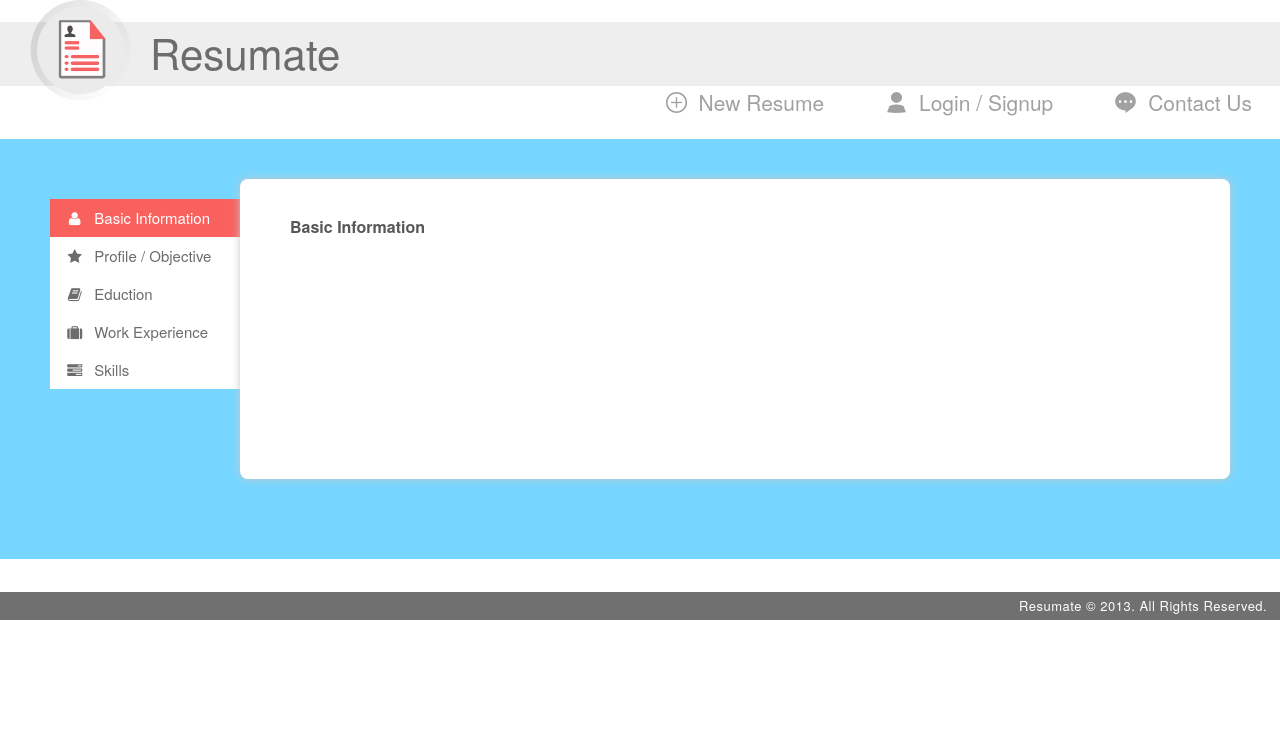
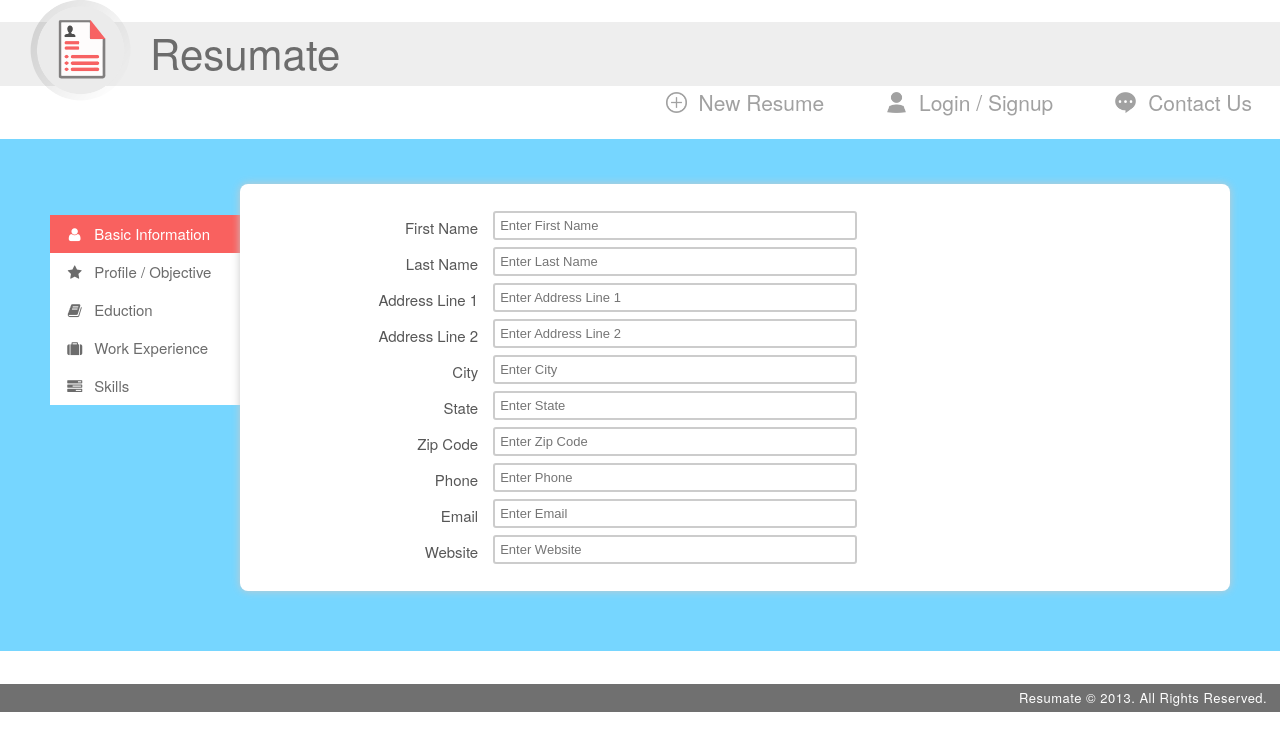
Before and after one commit to dorisxian/Resumate, a PHP site: page /NewResume.html in a window 1280 px wide. Shown: the part 29-780 px from the top of the page. Run offline with PHP 8.4, Linux system fonts and the light colour scheme.

Commit message:
Add Basic Info forms

```diff
--- a/NewResume.html
+++ b/NewResume.html
@@ -43,27 +43,37 @@
 					<a href="#work-form"><i class="fa fa-suitcase fa-fw"></i>Work Experience</a>
 				</li>
 				<li>
-					<a href="#skill-form"><i class=" fa fa-tasks fa-fw"></i>Skills</a>
+					<a href="#skill-form"><i class="fa fa-tasks fa-fw"></i>Skills</a>
 				</li>
 			</ul>
 		</section><!-- @end #sidemenu -->
 
 		<section id="form">
-			<div id="basic-form" class="formblock">
-				<h4>Basic Information</h4>
-			</div>
-			<div id="profile-form" class="formblock hidden">
+			<form id="basic-form" class="formblock">
+				<p><label>First Name</label><input type="text" name="fname" placeholder="Enter First Name"></p>
+				<p><label>Last Name</label><input type="text" name="lname" placeholder="Enter Last Name"></p>
+				<p><label>Address Line 1</label><input type="text" name="address1" placeholder="Enter Address Line 1"></p>
+				<p><label>Address Line 2</label><input type="text" name="address2" placeholder="Enter Address Line 2"></p>
+				<p><label>City</label><input type="text" name="city" placeholder="Enter City"></p>
+				<p><label>State</label><input type="text" name="state" placeholder="Enter State"></p>
+				<p><label>Zip Code</label><input type="text" name="zip" placeholder="Enter Zip Code"></p>
+				<p><label>Phone</label><input type="text" name="phone" placeholder="Enter Phone"></p>
+				<p><label>Email</label><input type="text" name="email" placeholder="Enter Email"></p>
+				<p><label>Website</label><input type="text" name="website" placeholder="Enter Website"></p>
+
+			</form>
+			<form id="profile-form" class="formblock hidden">
 				<h4>Profile Information</h4>
-			</div>
-			<div id="education-form" class="formblock hidden">
+			</form>
+			<form id="education-form" class="formblock hidden">
 				<h4>Eduction Information</h4>
-			</div>
-			<div id="work-form" class="formblock hidden">
+			</form>
+			<form id="work-form" class="formblock hidden">
 				<h4>Work Information</h4>
-			</div>
-			<div id="skill-form" class="formblock hidden">
+			</form>
+			<form id="skill-form" class="formblock hidden">
 				<h4>Skills</h4>
-			</div>
+			</form>
 		</section><!-- @end #form -->
 	</section><!-- @end #canvas -->
 
--- a/css/newresume.css
+++ b/css/newresume.css
@@ -2,7 +2,6 @@
 
 /*Tab Side Menu*/
 #sidemenu ul{
-	margin: 0;
 	padding: 0;
 	width: 200px;
 	float: left;
@@ -48,21 +47,50 @@
 	-moz-box-shadow: 0 0 8px #C9C9C9;
 	-webkit-box-shadow: 0 0 8px #C9C9C9;
 	box-shadow: 0 0 8px #C9C9C9;
-	margin-top: -20px;
+	margin-top: -15px;
 	display: block;
 	background: white;
 	padding: 0px 30px;
 	margin-left: 190px;
 	min-height: 300px;
 	z-index: 1;
+	font-size: 15px;
 }
 .formblock {
 	display: block;
-	padding: 15px 20px;
+	padding: 20px 30px;
+}
+.formblock.hidden {
+	display: none;
+}
+#form input{
+	padding: 5px;
+	-webkit-border-radius: 3px;
+	border-radius: 3px;
+	font-size: 13px;
+	margin-left: 15px;
+	width: 60%;
+	max-width: 350px;
+	outline: none;
+}
+#form p{
+	margin: 7px;
+}
+label{
+	width: 20%;
+	min-width: 100px;
+	text-align: right;
+	float: left;
+	line-height: 23px;
+	padding: 5px 0;
 }
 
-.formblock.hidden {
-	display: none;
+.focusField{
+    background: #EFF5FF;
+    border: 2px solid #FF7569;
+}
+.idleField{
+	border: 2px solid #ccc;
 }
 
 /* @end Form Content*/
--- a/js/newresume.js
+++ b/js/newresume.js
@@ -1,4 +1,10 @@
-$(function(){
+$(document).ready(function() {
+
+  $(document).on('click', "#sidemenu a", function() {
+    $('.active').removeClass('active');
+    $(this).addClass('active');
+  });
+
   $('#sidemenu a').on('click', function(e){
     e.preventDefault();
 
@@ -17,9 +23,15 @@ $(function(){
       $(this).addClass('open');
     }
   });
+
+  $('input[type="text"]').addClass("idleField");
+  $('input[type="text"]').focus(function() {
+      $(this).data('holder',$(this).attr('placeholder'));
+      $(this).removeClass("idleField").addClass("focusField");
+      $(this).attr('placeholder','');
+  });
+  $('input[type="text"]').blur(function() {
+      $(this).removeClass("focusField").addClass("idleField");
+      $(this).attr('placeholder',$(this).data('holder'));
+  });
 });
-
-$(document).on('click', "#sidemenu a", function() {
-  $('.active').removeClass('active');
-  $(this).addClass('active');
-});
```
